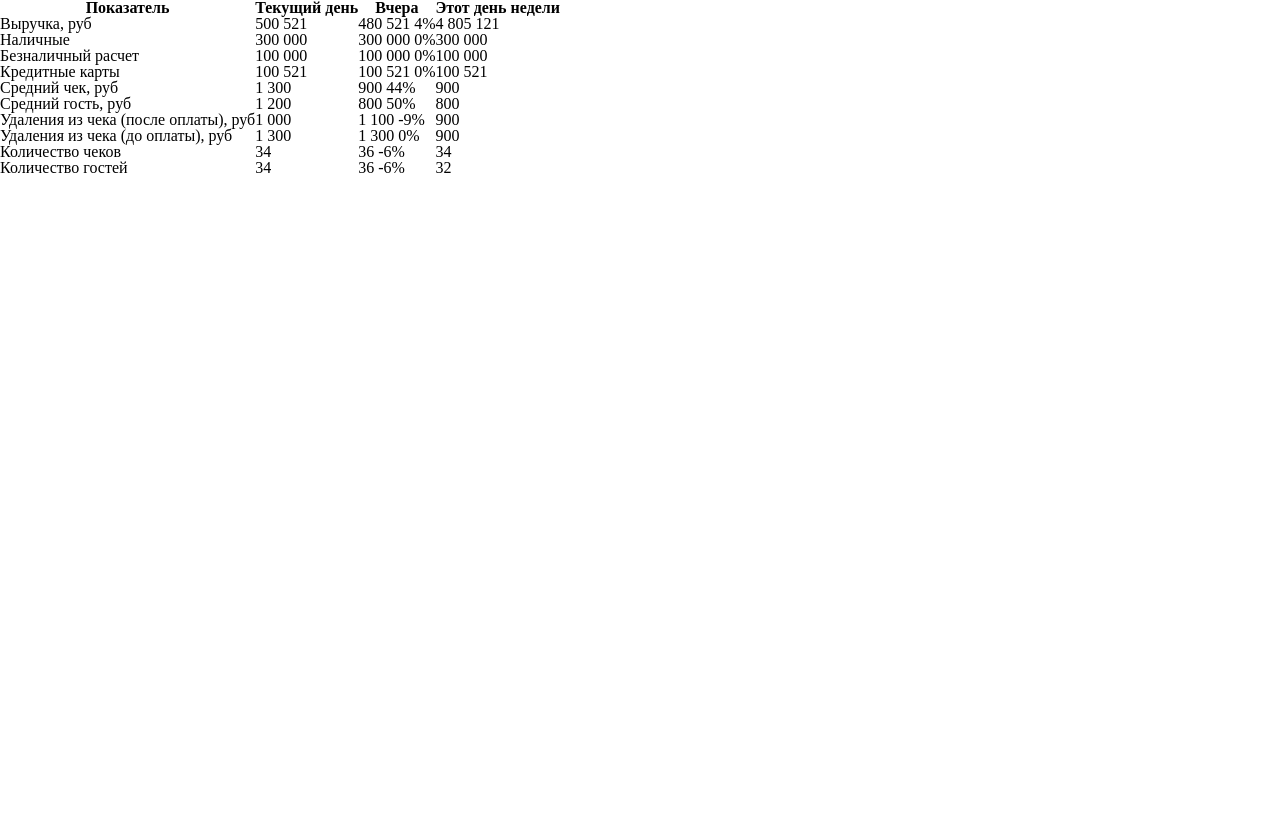
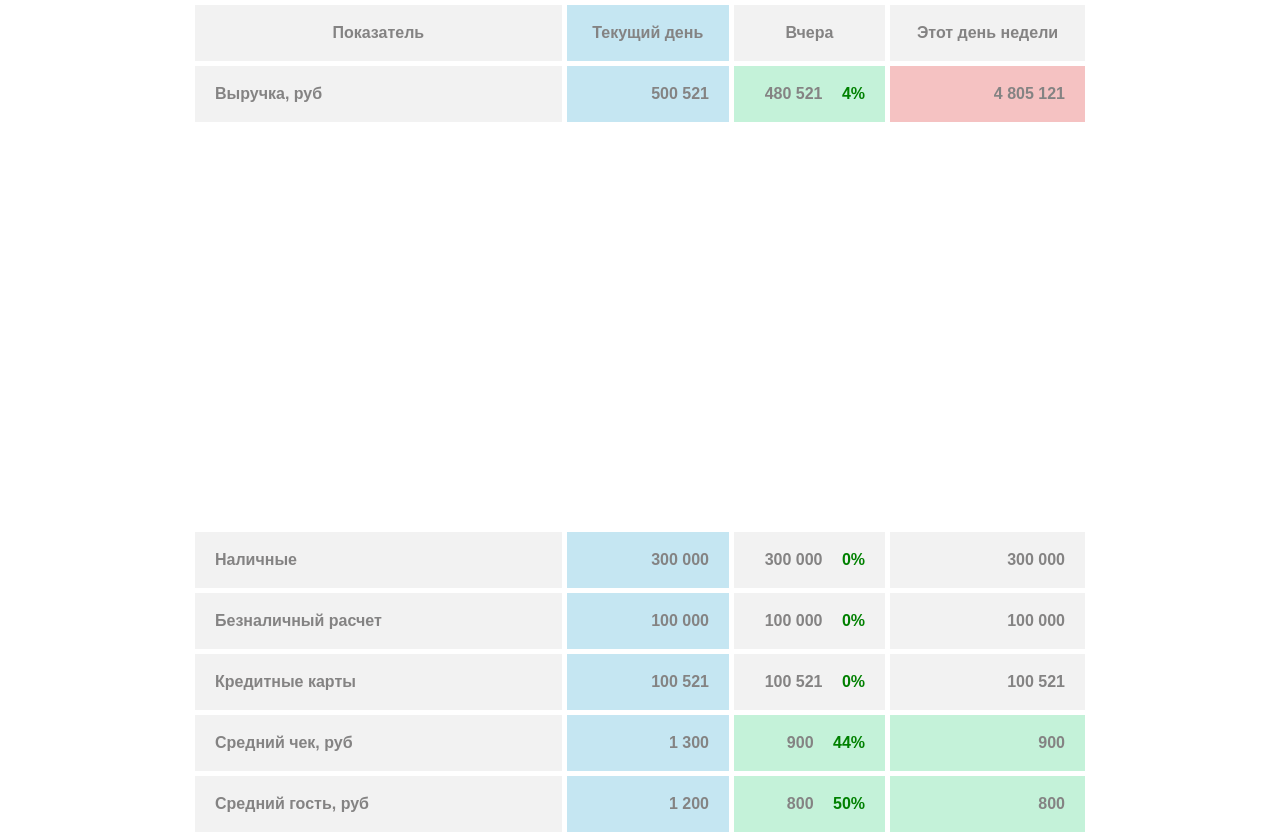
Before and after one commit to Vriitter/delta-test-task, a plain HTML site: page index.html in a window 1280 px wide. Shown: the top 832 px of the page. Before the commit the page ends 800 px from the top, so only its background shows below. Drawn offline with nearby package versions, Linux system fonts and the light colour scheme.

Commit message:
feat: add css

```diff
--- a/css/style.css
+++ b/css/style.css
@@ -0,0 +1,76 @@
+html {
+   box-sizing: border-box;
+}
+
+*,
+*::after,
+*::before {
+   box-sizing: inherit;
+}
+
+body {
+   font-family: sans-serif;
+   font-size: 16px;
+   font-weight: 600;
+   color: rgb(132, 131, 131);
+}
+
+.container {
+   max-width: 920px;
+   margin: 0 auto;
+   padding: 0 10px;
+}
+
+table {
+   border-collapse: collapse;
+   width: 100%;
+   background-color: #f2f2f2;
+}
+
+th, td {
+   border: 5px solid #fff;
+   padding: 20px;
+   text-align: right;
+}
+
+th {
+   text-align: center;
+}
+
+tr td:first-child {
+   text-align: left;
+}
+
+.today {
+   background-color: rgba(18, 180, 239, 0.2);
+}
+
+.positively {
+   background-color: rgba(11, 239, 117, 0.2);
+}
+
+.negative{
+   background-color: rgba(255, 0, 0, 0.2);
+}
+
+span {
+   margin-left: 15px;
+}
+
+.change-green {
+   color: green;
+}
+
+.change-red {
+   color: red;
+}
+
+.chart {
+   padding: 0;
+}
+
+#chartContainer {
+   width: 100%;
+   height: 400px;
+   background-color: #fff;
+}
--- a/index.html
+++ b/index.html
@@ -14,7 +14,7 @@
          <thead>
             <tr>
                <th>Показатель</th>
-               <th>Текущий день</th>
+               <th class="today">Текущий день</th>
                <th>Вчера</th>
                <th>Этот день недели</th>
             </tr>
@@ -22,67 +22,71 @@
          <tbody>
             <tr>
                <td>Выручка, руб</td>
-               <td>500 521</td>
-               <td>480 521 <span class="change">4%</span></td>
-               <td>4 805 121</td>
+               <td class="today">500 521</td>
+               <td class="positively">480 521 <span class="change-green">4%</span></td>
+               <td class="negative">4 805 121</td>
+            </tr>
+            <tr>
+               <td class="chart" colspan="4">
+                  <div id="chartContainer"></div>
+               </td>
             </tr>
             <tr>
                <td>Наличные</td>
-               <td>300 000</td>
-               <td>300 000 <span class="change">0%</span></td>
+               <td class="today">300 000</td>
+               <td>300 000 <span class="change-green">0%</span></td>
                <td>300 000</td>
              </tr>
              <tr>
                <td>Безналичный расчет</td>
-               <td>100 000</td>
-               <td>100 000 <span class="change">0%</span></td>
+               <td class="today">100 000</td>
+               <td>100 000 <span class="change-green"">0%</span></td>
                <td>100 000</td>
              </tr>
              <tr>
                <td>Кредитные карты</td>
-               <td>100 521</td>
-               <td>100 521 <span class="change">0%</span></td>
+               <td class="today">100 521</td>
+               <td>100 521 <span class="change-green">0%</span></td>
                <td>100 521</td>
              </tr>
              <tr>
                <td>Средний чек, руб</td>
-               <td>1 300</td>
-               <td>900 <span class="change">44%</span></td>
-               <td>900</td>
+               <td class="today">1 300</td>
+               <td class="positively">900 <span class="change-green"">44%</span></td>
+               <td class="positively">900</td>
              </tr>
              <tr>
                <td>Средний гость, руб</td>
-               <td>1 200</td>
-               <td>800 <span class="change">50%</span></td>
-               <td>800</td>
+               <td class="today">1 200</td>
+               <td class="positively">800 <span class="change-green"">50%</span></td>
+               <td class="positively">800</td>
              </tr>
              <tr>
                <td>Удаления из чека (после оплаты), руб</td>
-               <td>1 000</td>
-               <td>1 100 <span class="change">-9%</span></td>
-               <td>900</td>
+               <td class="today">1 000</td>
+               <td class="negative">1 100 <span class="change-red">-9%</span></td>
+               <td class="positively">900</td>
              </tr>
              <tr>
                <td>Удаления из чека (до оплаты), руб</td>
-               <td>1 300</td>
-               <td>1 300 <span class="change">0%</span></td>
-               <td>900</td>
+               <td class="today">1 300</td>
+               <td>1 300 <span class="change-green">0%</span></td>
+               <td class="positively">900</td>
              </tr>
              <tr>
                <td>Количество чеков</td>
-               <td>34</td>
-               <td>36 <span class="change">-6%</span></td>
+               <td class="today">34</td>
+               <td class="negative">36 <span class="change-red">-6%</span></td>
                <td>34</td>
              </tr>
              <tr>
                <td>Количество гостей</td>
-               <td>34</td>
-               <td>36 <span class="change">-6%</span></td>
-               <td>32</td>
+               <td class="today">34</td>
+               <td class="negative">36 <span class="change-red">-6%</span></td>
+               <td class="positively">32</td>
              </tr>
          </tbody>
       </table>
-      <div id="chartContainer"></div>
    </div>
    <script src="https://code.highcharts.com/highcharts.js"></script>
    <script src="./js/script.js"></script>
```
